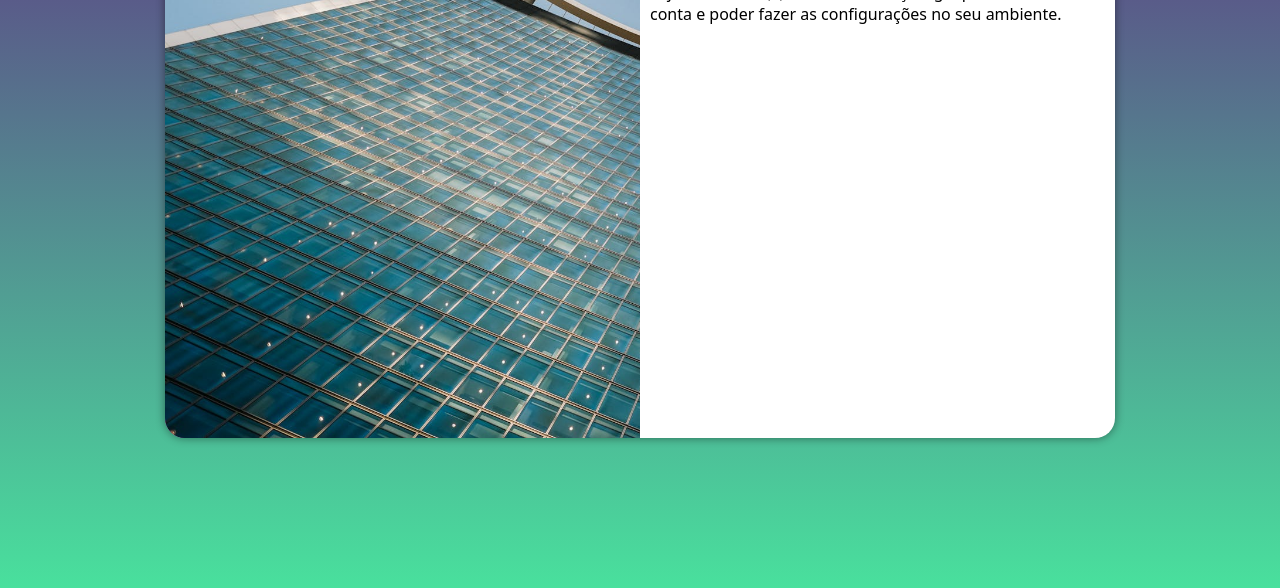
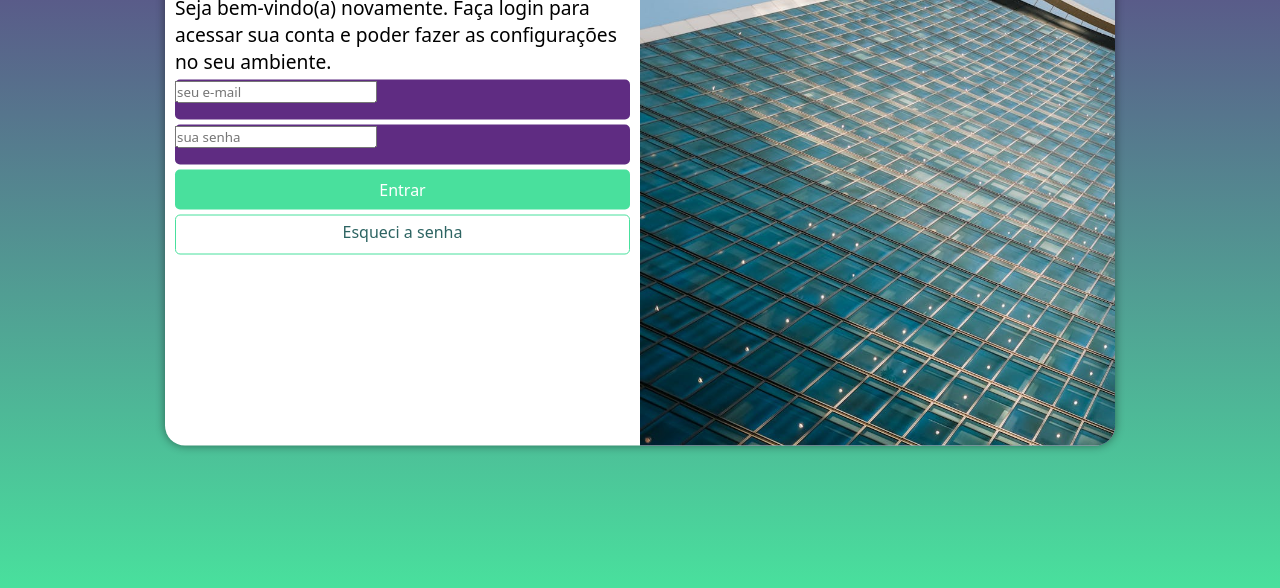
Before and after one commit to andreyhenry1708/projeto-login, a plain HTML site: page index.html in a window 1280 px wide. Shown: the part 212-800 px from the top of the page. Drawn offline with Linux system fonts and the light colour scheme.

Commit message:
formatação do formulário

```diff
--- a/estilos/media-query.css
+++ b/estilos/media-query.css
@@ -31,13 +31,21 @@
     }
 
     section#login > div#imagem {
-        float: left;
+        float: right;
         width: 50%;
         height: 100%;
     }
 
     section#login > div#formulario {
-        float: right;
+        float: left;
         width: 50%;
     }
+
+    div#formulario > h1 {
+        font-size: 2em;
+    }
+
+    div#formulario > p {
+        font-size: 1.2em;
+    }
 }
--- a/estilos/style.css
+++ b/estilos/style.css
@@ -34,7 +34,7 @@ section#login {
     overflow: hidden;
     background-color: white;
     width: 250px;
-    height: 500px;
+    height: 515px;
     border-radius: 20px;
     box-shadow: 0px 0px 10px rgba(0, 0, 0, 0.450);
     transition: width 0.3s, height 0.3s;
@@ -52,3 +52,59 @@ section#login > div#formulario {
     display: block;
     padding: 10px;
 }
+
+div#formulario > h1 {
+    text-align: center;
+    margin-bottom: 10px;
+}
+
+div#formulario > p {
+    font-size: 0.8em;
+}
+
+div.campo > label {
+    display: none;
+}
+
+form > div.campo {
+    background-color: #5f2c82;
+    width: 100%;
+    display: block;
+    height: 40px;
+    border-radius: 5px;
+    margin: 5px 0px;
+}
+
+form > input[type=submit] {
+    display: block;
+    font-size: 1em;
+    width: 100%;
+    height: 40px;
+    background-color: #49e09d;
+    color: white;
+    border: none;
+    border-radius: 5px;
+}
+
+form > input[type=submit]:hover {
+    background-color: #2d6462;
+}
+
+form > a.botao {
+    display: block;
+    text-align: center;
+    font-size: 1em;
+    width: 100%;
+    height: 40px;
+    padding-top: 5px;
+    margin-top: 5px;
+    background-color: white;
+    color: #2d6462;
+    border: 1px solid #49e09d;
+    border-radius: 5px;
+    text-decoration: none;
+}
+
+form > a.botao:hover {
+    background-color: #6cd3cf;
+}
--- a/index.html
+++ b/index.html
@@ -17,7 +17,18 @@
                 <h1>Login</h1>
                 <p>Seja bem-vindo(a) novamente. Faça login para acessar sua conta e poder fazer as configurações no seu ambiente.</p>
                 <form action="login.php" method="post">
-
+                    <div class="campo">
+                        <input type="email" name="login" id="ilogin" placeholder="seu e-mail" autocomplete="email" required maxlength="30">
+                        <label for="ilogin">Login</label>
+                    </div>
+                    <div class="campo">
+                        <input type="password" name="senha" id="isenha" placeholder="sua senha" autocomplete="current-password" required minlength="8" maxlength="16">
+                        <label for="isenha">Senha</label>
+                    </div>
+                    <input type="submit" value="Entrar">
+                    <a href="esqueci.html" class="botao">
+                        Esqueci a senha
+                    </a>
                 </form>
             </div>
         </section>
```
